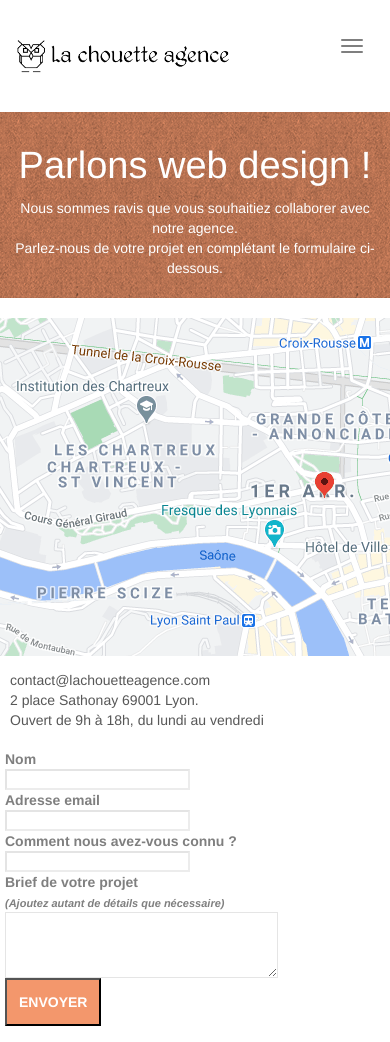
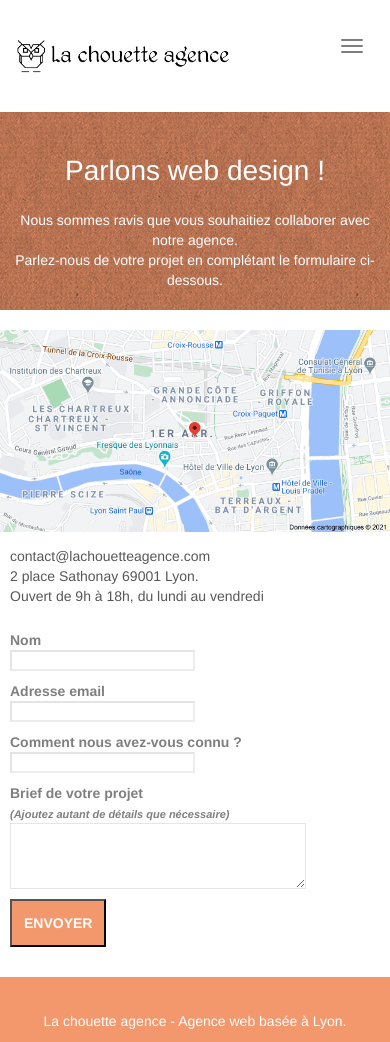
Before and after one commit to Akilai-lab/PEREZMarina_4_30122020, a plain HTML site: page project4-SEO/page2.html in a window 390 px wide. Shown: the top 1042 px of the page. Drawn offline with Linux system fonts and the light colour scheme.

Commit message:
responsiv img map et formulaire

```diff
--- a/project4-SEO/style.css
+++ b/project4-SEO/style.css
@@ -980,7 +980,6 @@ h1, h4, h3 {
     }
     .col-sm-6 a {
         width: 500px;
-        height: 500px;
     }
     .col-sm-6 a img{
         width: 100%;
@@ -1009,8 +1008,7 @@ h1, h4, h3 {
     }
     .col-sm-6.map {
         width: auto;
-        display: flex;
-        flex-flow: column-reverse;
+        margin-top: 6%;
     }
     .col-sm-6.map br:nth-child(0){
         display: none;
@@ -1083,6 +1081,7 @@ h1, h4, h3 {
 @media (max-width: 767px) {
     .form-group {
         max-width: 80%;
+        margin-bottom: 10px;
     }
     .smallItalic {
         font-size: 11px;
@@ -1119,7 +1118,7 @@ h1, h4, h3 {
         margin: 20px auto;
     }
     .col-sm-12 h1{
-        margin: 0.15em;
+        font-size: 28px;
         padding: 0;
     }
     .b-parallax {
@@ -1229,9 +1228,7 @@ h1, h4, h3 {
     }
 */
     form {
-        padding: 5px;
-        max-width: 100%;
-        margin-right: 10%;
+        padding: 10px;
     }
     .close-lightbox {
         display: inline-block;
@@ -1253,7 +1250,9 @@ h1, h4, h3 {
         width: 270px;
         margin: auto;
     }
-
+    .col-sm-6.map a img {
+        width: 100%;
+    }
     .bloc-mob-center-text {
         text-align: center;
     }
```
